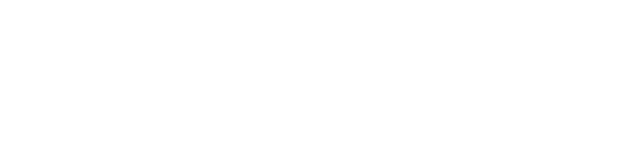
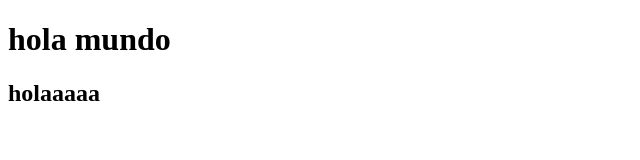
Before and after one commit to josrarba/Gitpract, a plain HTML site: page diseños.html in a window 1280 px wide. Shown: the whole page, without its empty margins (0-640 px from the left). Drawn offline with Linux system fonts and the light colour scheme.

Commit message:
esta es una practica

```diff
--- a/diseños.html
+++ b/diseños.html
@@ -6,6 +6,7 @@
     <title>Document</title>
 </head>
 <body>
-
+    <h1>hola mundo</h1>
+    <h2>holaaaaa</h2>
 </body>
 </html>
```
